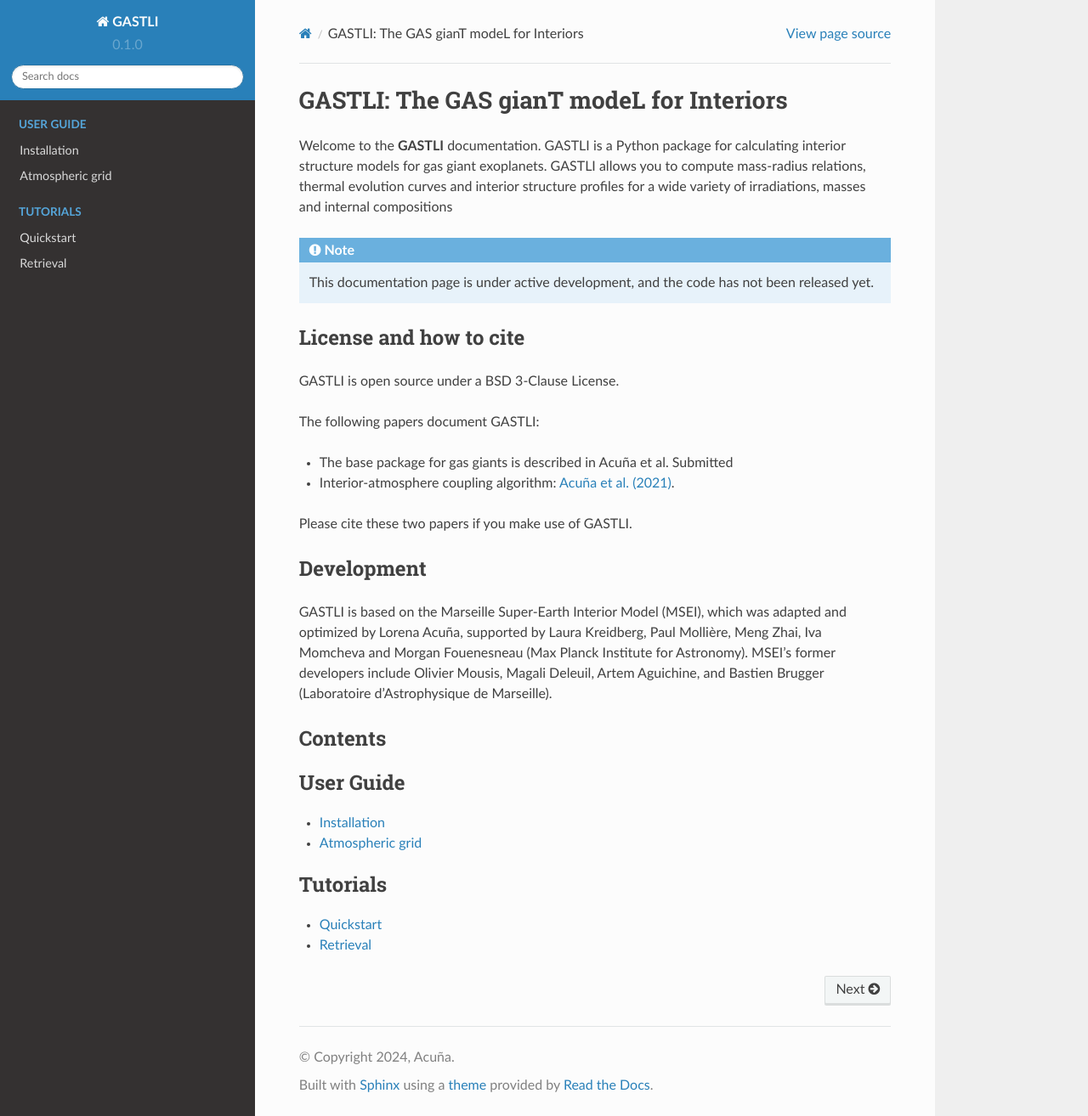
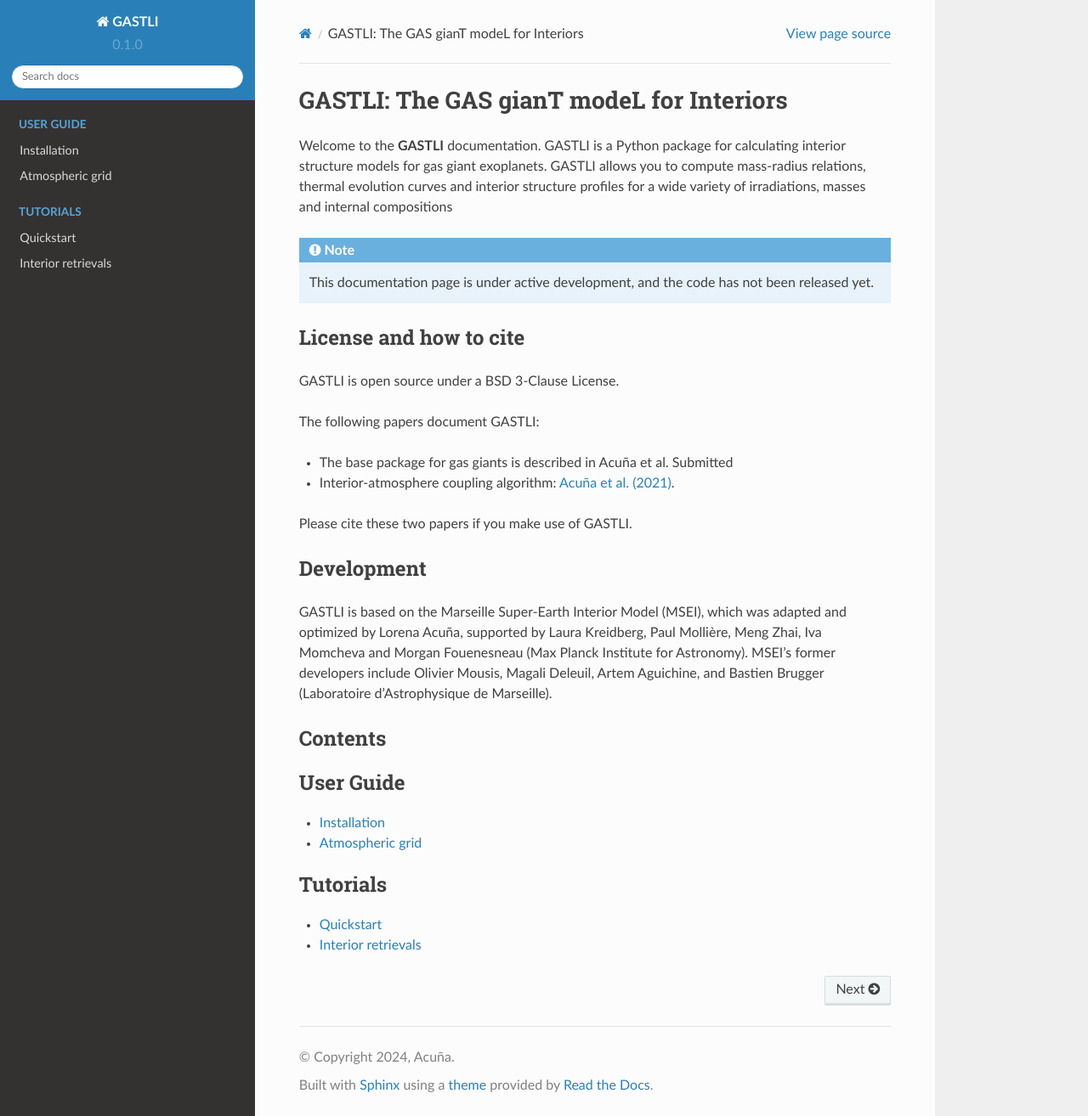
Before and after one commit to lorenaacuna/GASTLI, a Sphinx documentation site: the page built from docs/source/index.rst, in a window 1280 px wide and 1314 px high. Shown: the whole window at 85% size. Built offline with Sphinx 7.4.7 and the Read the Docs theme 2.0.0, drawn with Linux system fonts in a browser that asks for light colours.

Commit message:
Update retrieval.rst

```diff
--- a/docs/source/retrieval.rst
+++ b/docs/source/retrieval.rst
@@ -1,6 +1,6 @@
-=========
-Retrieval
-=========
+===================
+Interior retrievals
+===================
 
 In this page we show a tutorial on how to obtain a grid of GASTLI models to run a retrieval on mass, radius, age, and atmospheric metallicity.
 
```
